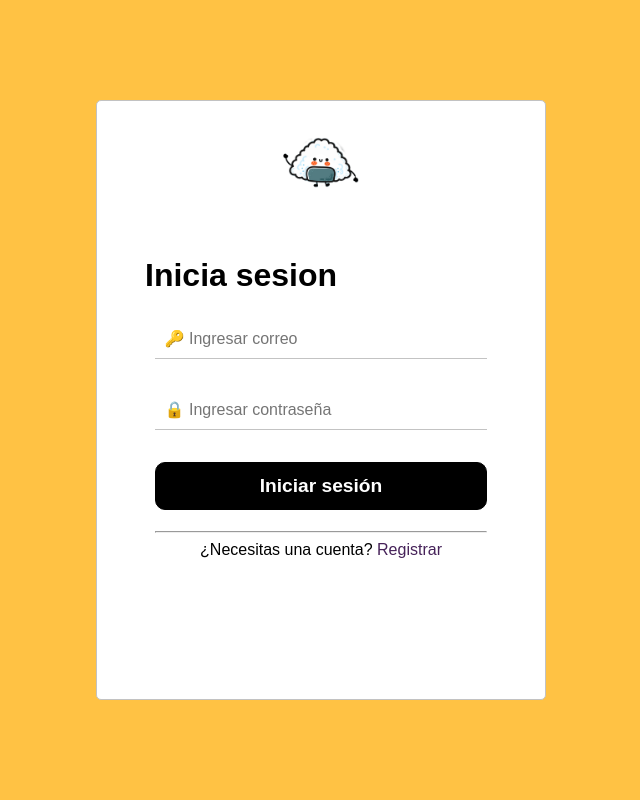
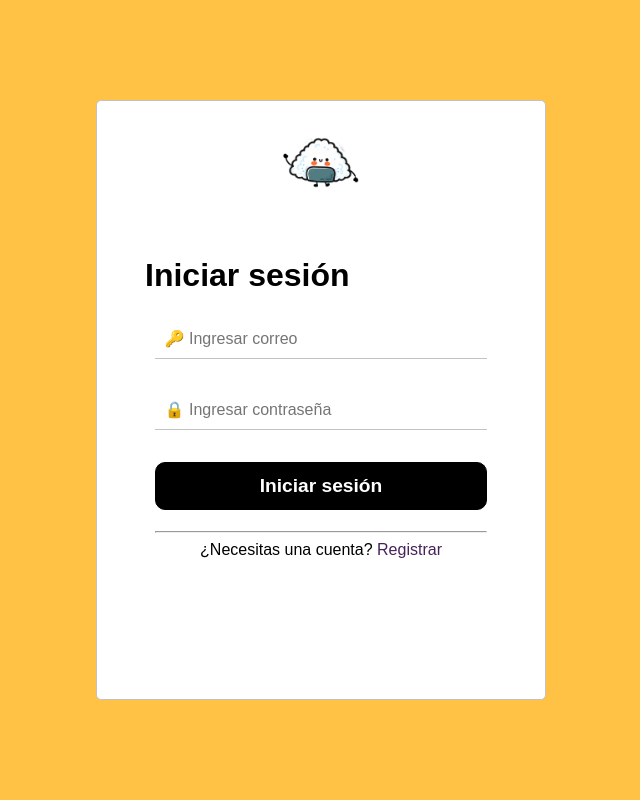
Before and after one commit to MariaMutiloa/ProyectoWeb, a Django app: template AloTleDelisia/myapp/templates/myapp/login.html in a window 1280 px wide. Shown: the whole page, without its empty margins (319-959 px from the left). Run offline with Django 4.2, Linux system fonts and the light colour scheme; the template is opened without the code that fills it, so the values that code supplies are empty.

Commit message:
cooregido

```diff
--- a/AloTleDelisia/myapp/templates/myapp/login.html
+++ b/AloTleDelisia/myapp/templates/myapp/login.html
@@ -13,7 +13,7 @@
 				<img src="../imagenes/logo.png" alt="Logo">
 			</div>
 			<form method="post" action="" name="vaidrollteam">
-				<div class="formtitulo" align="left">Inicia sesion</div>
+				<div class="formtitulo" align="left">Iniciar sesión</div>
 				<input type="text" name="txtusuario" placeholder="&#128273; Ingresar correo" class="cajaentradatexto">
 				<input type="password" name="txtpassword" placeholder="&#128274; Ingresar contraseña" class="cajaentradatexto">
 				<input type="submit" value="Iniciar sesión" class="botonenviar">
```
